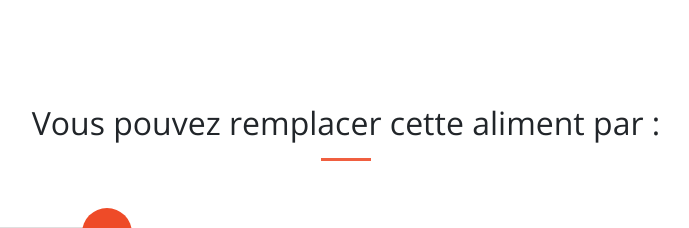
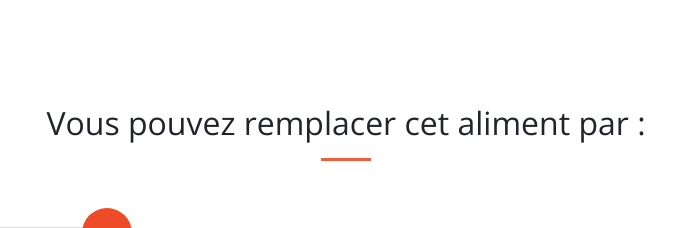
Before and after one commit to MathieuFerrandeau/Project8, a Django app: template pur_beurre/catalog/templates/catalog/search.html in a window 1280 px wide. Shown: the part 324-552 px from the top of the page, without its empty margins (294-983 px from the left). Run offline with Django 3.2, Linux system fonts and the light colour scheme; the template is opened without the code that fills it: most values are stand-ins (such as "Sample title", 1, 10 or a date in 2020); grey boxes marked "Sample" are stand-in pictures; some libraries are stand-ins or nearby versions; some web fonts are replaced.

Commit message:
modifications

```diff
--- a/pur_beurre/catalog/templates/catalog/search.html
+++ b/pur_beurre/catalog/templates/catalog/search.html
@@ -21,7 +21,7 @@
 <section>
 	<div class="container">
 		<div class="col-md-18 text-center">
-		        <h2 class="section-heading">Vous pouvez remplacer cette aliment par :</h2>
+		        <h2 class="section-heading">Vous pouvez remplacer cet aliment par :</h2>
 		        <hr>
 				{% for new_product in alt_products %}
 					<div class="card product-card">
```
